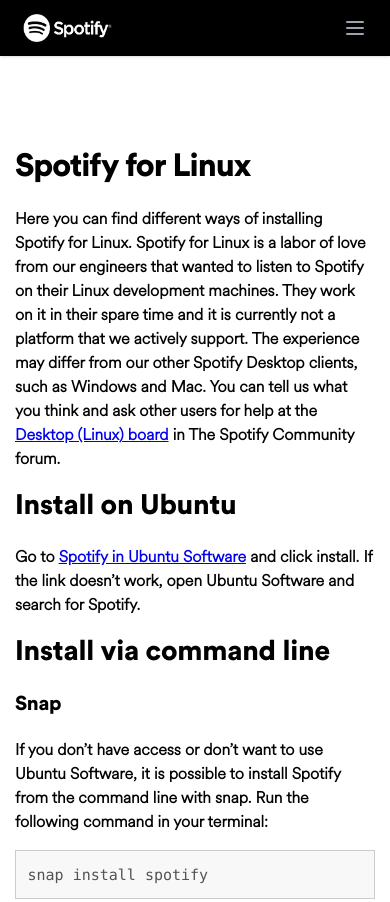
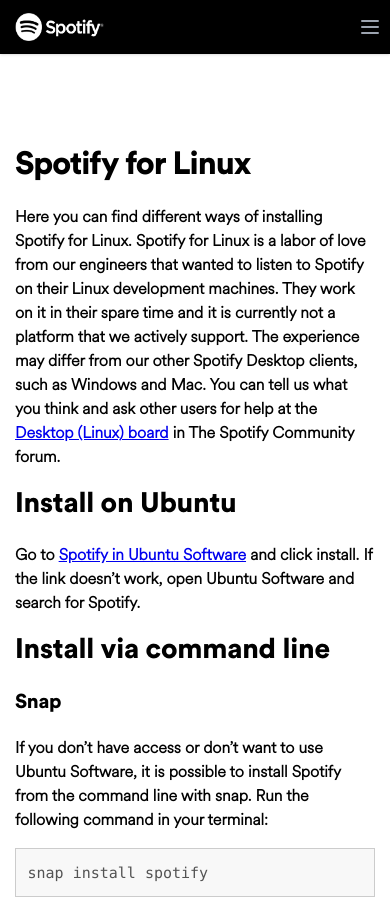
Before and after one commit to saadmalik200/spotify-clone-final-project, a website: page src/index.html in a window 390 px wide. Shown: the top 902 px of the page. Drawn offline with nearby package versions, Linux system fonts and the light colour scheme; files that its build step writes are made by us from their sources; a web font is replaced by a local one.

Commit message:
fixed nav bar

```diff
--- a/src/index.html
+++ b/src/index.html
@@ -93,10 +93,14 @@
     <header>
       <script src="//unpkg.com/alpinejs" defer></script>
       <nav class="z-0 relative" x-data="{open:false,menu:false, lokasi:false}">
-        <div class="relative z-10 bg-black shadow lg:py-3">
-          <div class="py-0 max-w-[1170px] mx-auto px-15">
-            <div class="relative flex items-center h-14">
-              <div class="flex items-center justify-between grow px-2 lg:px-0">
+        <div class="relative z-10 bg-black shadow">
+          <div class="py-0 max-w-[1170px] mx-auto">
+            <div
+              class="relative flex items-center h-[54px] lg:h-[80px] md:max-w-[750px] lg:max-w-[970px] xl:max-w-[1170px] mx-auto"
+            >
+              <div
+                class="flex items-center justify-between grow pl-[15px] pr-[0px] lg:pr-[15px] mx-auto"
+              >
                 <div>
                   <a class="flex-shrink-0" href="#">
                     <img
@@ -151,7 +155,7 @@
                 </div>
               </div>
 
-              <div class="flex lg:hidden relative">
+              <div class="flex lg:hidden relative sm:pr-[7px]">
                 <button
                   @click="menu=!menu"
                   class="inline-flex items-center justify-center p-2 rounded-md text-gray-400 transition duration-150 ease-in-out relative z-10"
@@ -242,6 +246,7 @@
         </div>
       </nav>
     </header>
+
     <main>
       <div class="mx-auto lg:max-w-[970px] xl:max-w-[1170px]">
         <div
```
Also changed, not shown: src/scss/pages/navbar.html (+9 -5 lines).
